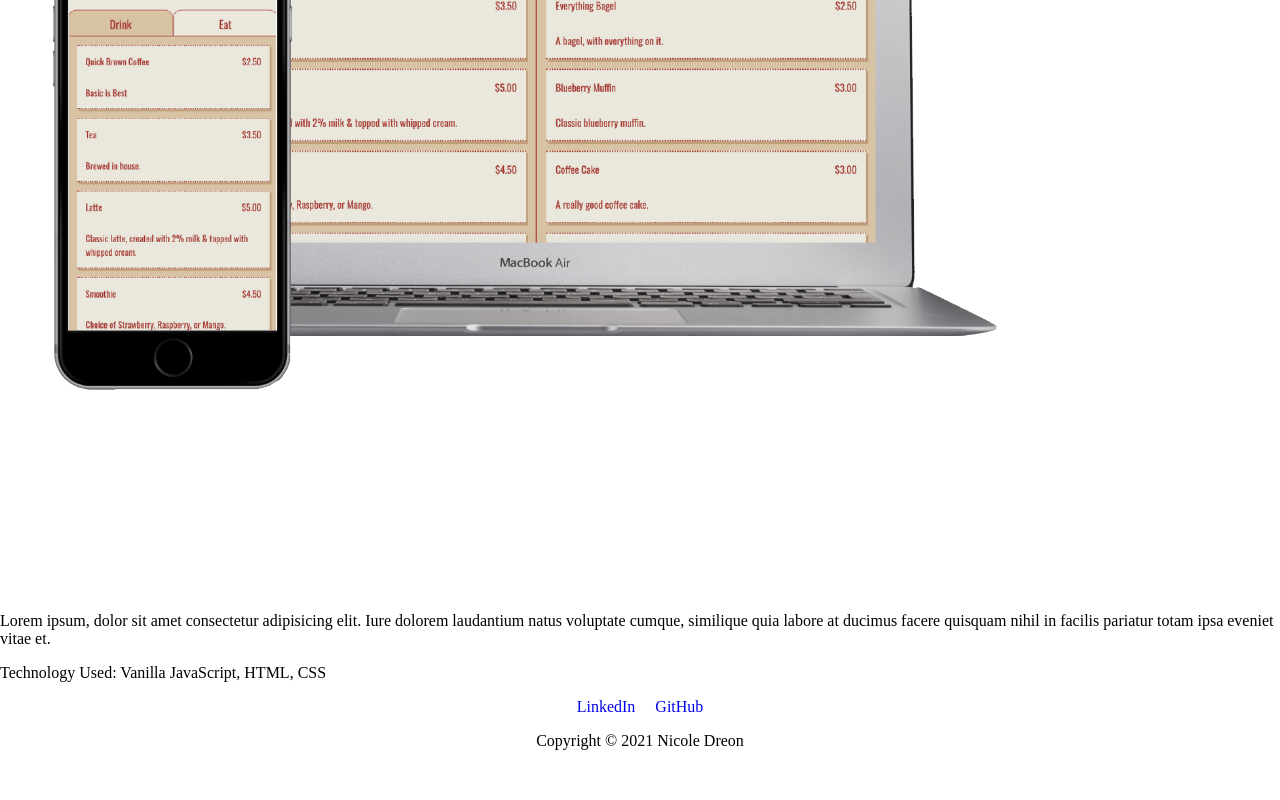
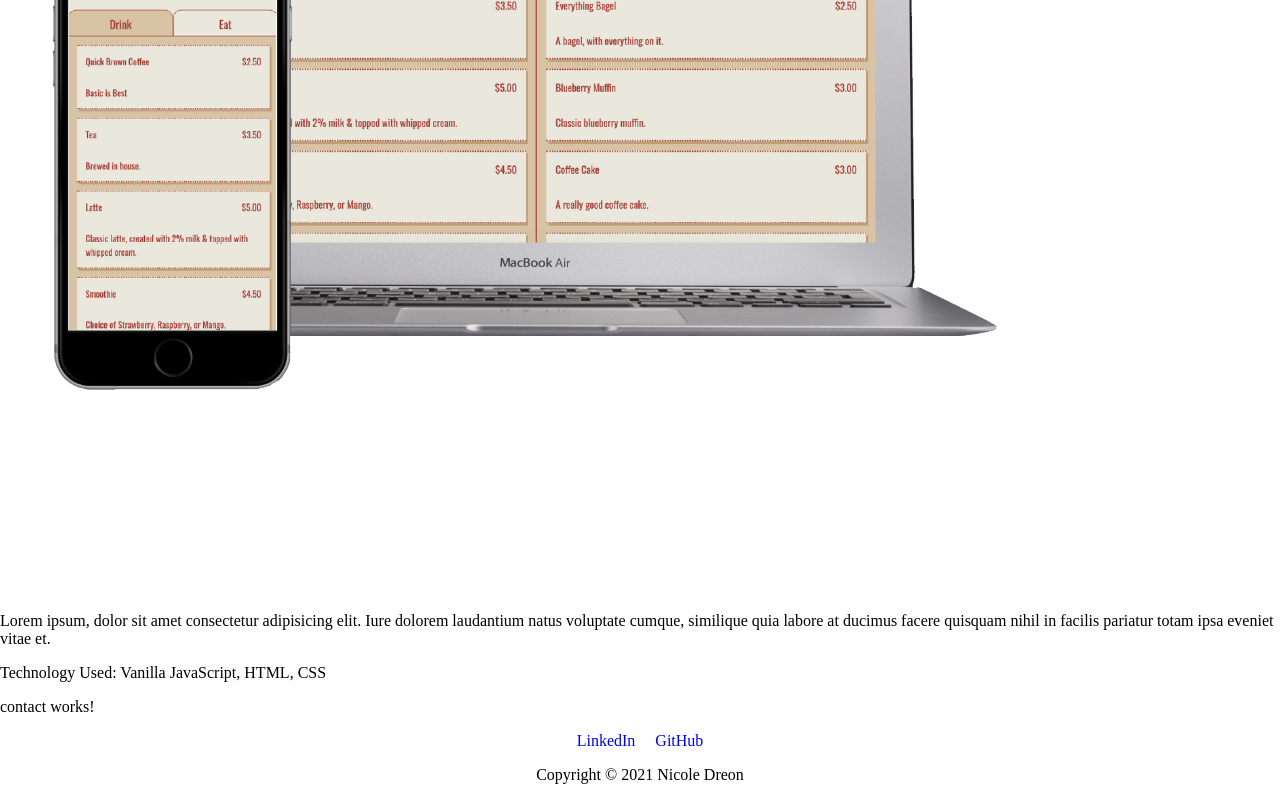
Before and after one commit to NicoleDreon/portfolio, an Angular app: page / in a window 1280 px wide. Shown: the part 4588-5388 px from the top of the page. Before the commit the page ends 5354 px from the top, so only its background shows below. Built offline with nearby package versions, Linux system fonts and the light colour scheme.

Commit message:
added contact component to homepage

```diff
--- a/src/app/home/home.component.html
+++ b/src/app/home/home.component.html
@@ -8,4 +8,5 @@
 </div>
 <app-about></app-about>
 <app-projects></app-projects>
+<app-contact></app-contact>
 <app-footer></app-footer>
```
